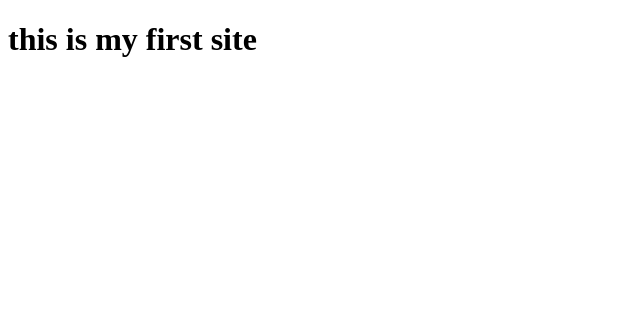
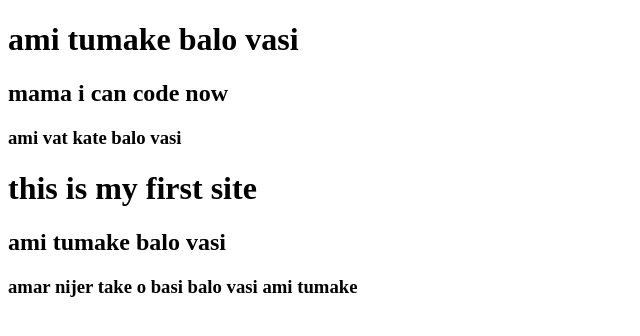
Before and after one commit to mdrovi/my-love-repo, a plain HTML site: page index.html in a window 1280 px wide. Shown: the whole page, without its empty margins (0-640 px from the left). Drawn offline with Linux system fonts and the light colour scheme.

Commit message:
added header

```diff
--- a/index.html
+++ b/index.html
@@ -5,10 +5,18 @@
     <meta http-equiv="X-UA-Compatible" content="IE=edge">
     <meta name="viewport" content="width=device-width, initial-scale=1.0">
     <title>my first github repo</title>
+    <h1>ami tumake balo vasi</h1>
+    <h2>mama i can code now</h2>
+     <h3>ami vat kate balo vasi </h3>
+
+
 
 </head>
 <body>
     <h1>this is my first site</h1>
+    <h2>ami tumake balo vasi </h2>
+    <h3>amar nijer take o basi balo vasi ami tumake </h3>
+
 
 </body>
 </html>
```
Also changed, not shown: 1 other file.
